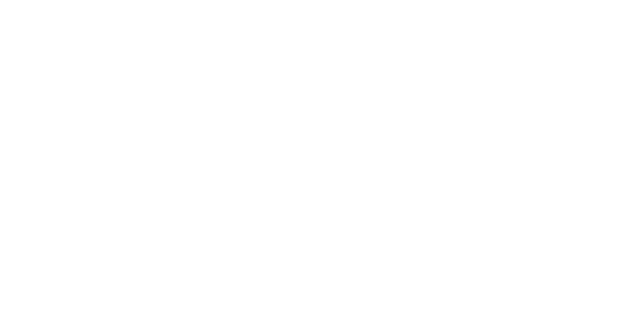
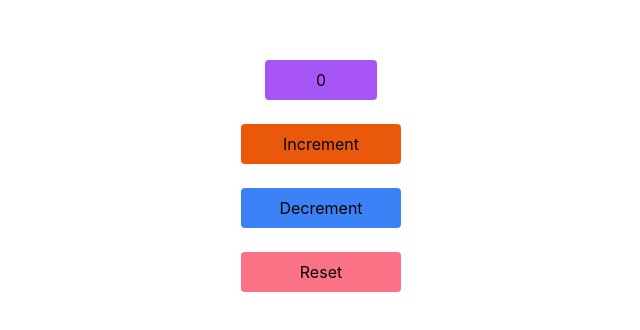
Before and after one commit to NavneethBhat/React-Practice2, a React (Create React App) app: page /newfile1 in a window 1280 px wide. Before the commit this address had no page. Shown: the part 224-554 px from the top of the page, without its empty margins (319-959 px from the left). Built offline with nearby package versions, Linux system fonts and the light colour scheme.

Commit message:
11:28 Am

```diff
--- a/package.json
+++ b/package.json
@@ -32,5 +32,8 @@
       "last 1 firefox version",
       "last 1 safari version"
     ]
+  },
+  "devDependencies": {
+    "tailwindcss": "^3.4.16"
   }
 }
--- a/src/App.js
+++ b/src/App.js
@@ -6,6 +6,7 @@ import Blogs from './Blogs';
 import Contact from './Contact';
 import Home from './Home';
 import NoPage from './NoPage';
+import NewFile1 from './NewFile1';
 
 function App() {
   return (
@@ -29,9 +30,10 @@ function App() {
       <Routes>
           <Route path='/' element={<Layout/>}> </Route>
           <Route path='/blogs' element={<Blogs/>}></Route>
-          <Route path='nopage' element={<NoPage/>}></Route>
+          <Route path='/nopage' element={<NoPage/>}></Route>
           <Route path='/home' element={<Home/>}></Route>
-          <Route path='contact' element={<Contact/>}></Route>
+          <Route path='/contact' element={<Contact/>}></Route>
+          <Route path='/newfile1' element={<NewFile1/>}/>
       </Routes>
       </BrowserRouter>
     </div>
--- a/src/Layout.js
+++ b/src/Layout.js
@@ -4,6 +4,7 @@ import Blogs from './Blogs';
 import NoPage from './NoPage';
 import Contact from './Contact';
 import { Link } from 'react-router-dom';
+
 
 const Layout=() =>  {
   return (
@@ -22,6 +23,9 @@ const Layout=() =>  {
         <li>
           <Link to="/nopage">No Page</Link>
         </li>
+        <li>
+        <Link to="/newfile1">NewFile11</Link>
+        </li>
       </ul>
     </nav>
 
--- /dev/null
+++ b/src/NewFile1.js
@@ -0,0 +1,34 @@
+import React,{useState} from 'react'
+
+
+const NewFile1 = () => {
+
+
+    const[count,setCount]=useState(0)
+
+    const handleButton1=()=>
+    {
+        setCount(count+1)
+    }
+
+    const handleButton=()=>
+        {
+            setCount(count-1)
+        }
+
+    const handleButton2=()=>
+            {
+                setCount(0)
+            }
+
+  return (
+    <div className='flex flex-col justify-center items-center h-screen'>
+            <p className='bg-purple-500 px-14 py-2 justify-center items-center rounded w-[60px] h-[40px] flex '> {count} </p> <br/>
+            <button className='bg-orange-600 px-20 py-2 justify-center items-center rounded w-[60px] h-[40px] flex ' onClick={handleButton1}>Increment</button><br/>
+            <button className='bg-blue-500 px-20 py-2 justify-center items-center rounded w-[60px] h-[40px] flex ' onClick={handleButton}>Decrement</button><br/>
+            <button className='bg-rose-400 px-20 py-2 justify-center items-center rounded w-[60px] h-[40px] flex ' onClick={handleButton2}>Reset</button>
+    </div>
+  )
+}
+
+export default NewFile1
--- /dev/null
+++ b/tailwind.config.js
@@ -0,0 +1,10 @@
+/** @type {import('tailwindcss').Config} */
+module.exports = {
+  content: [
+    "./src/**/*.{js,jsx,ts,tsx}",
+  ],
+  theme: {
+    extend: {},
+  },
+  plugins: [],
+}
```
Also changed, not shown: src/index.css (+7 -3 lines), 1 other file (tests, documents, lock files or other folders).
